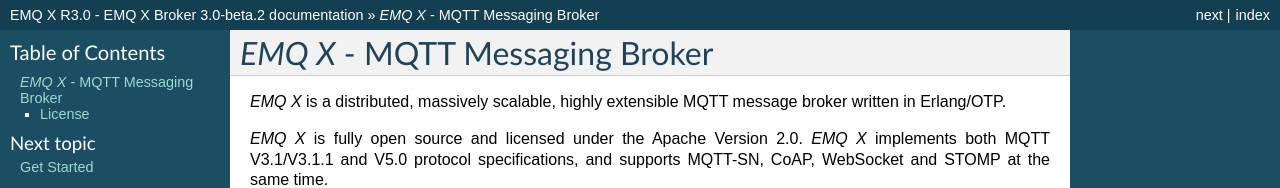
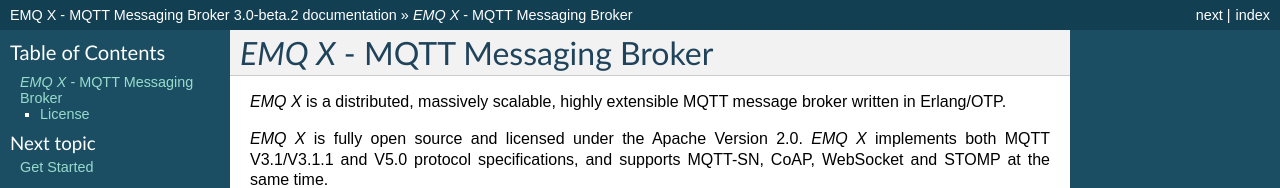
Before and after one commit to emqxarchive/emqx-docs-en, a Sphinx documentation site: the page built from source/index.rst, in a window 1280 px wide and 900 px high. Shown: the top 188 px of the window. Built offline with Sphinx 7.4.7, drawn with Linux system fonts in a browser that asks for light colours; some of the changed text lies outside the part shown.

Commit message:
Update project name

```diff
--- a/source/conf.py
+++ b/source/conf.py
@@ -49,7 +49,7 @@
 master_doc = 'index'
 
 # General information about the project.
-project = u'EMQ X R3.0 - EMQ X Broker'
+project = u'EMQ X - MQTT Messaging Broker '
 copyright = u'2016-2018, EMQ Technologies Co., Ltd. <contact@emqx.io>'
 
 # The version info for the project you're documenting, acts as replacement for
```
